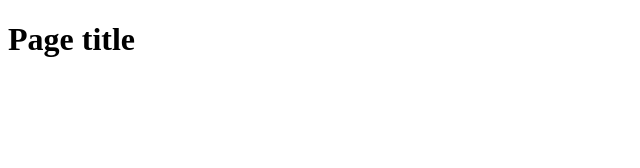
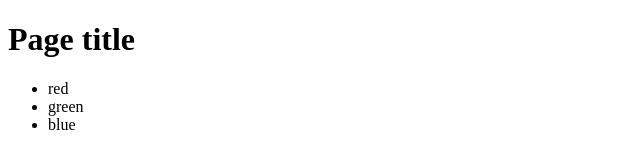
Before and after one commit to Yevheniia-Sid/hello-world, a plain HTML site: page index.html in a window 1280 px wide. Shown: the whole page, without its empty margins (0-640 px from the left). Drawn offline with Linux system fonts and the light colour scheme.

Commit message:
add listof colors

```diff
--- a/index.html
+++ b/index.html
@@ -7,5 +7,10 @@
 </head>
 <body>
   <h1>Page title</h1>
+  <ul>
+    <li>red</li>
+    <li>green</li>
+    <li>blue</li>
+  </ul>
 </body>
 </html>
```
